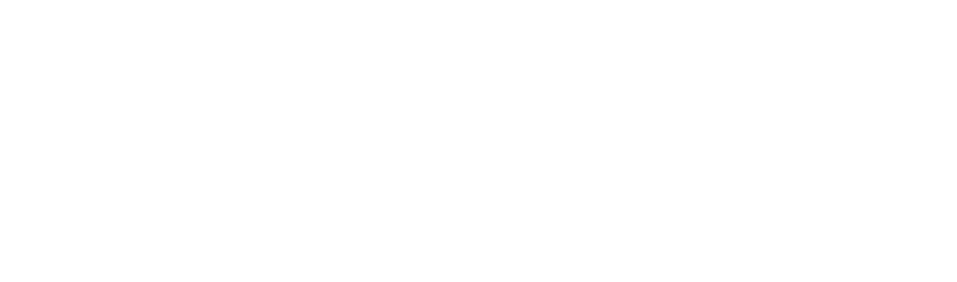
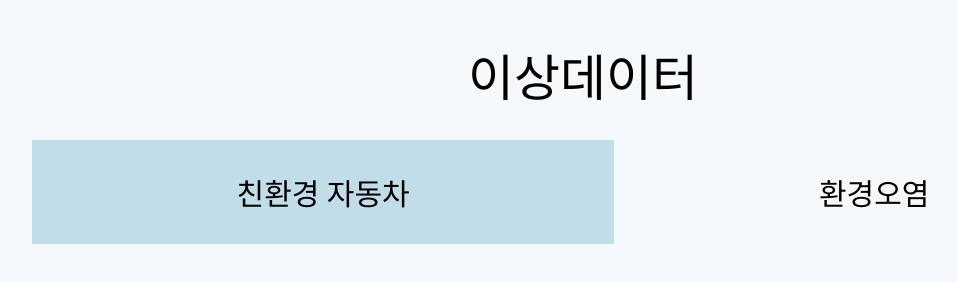
Before and after one commit to Minchonang/Isang-data, a plain HTML site: page html/index.html in a window 1280 px wide. Shown: the whole page, without its empty margins (57-1014 px from the left). Drawn offline with Linux system fonts and the light colour scheme; a web font is replaced by a local one.

Commit message:
헤더, 탭 영역 구현

```diff
--- a/css/index.css
+++ b/css/index.css
@@ -0,0 +1,89 @@
+/* 안성탕면체 Bold */
+@font-face {
+	font-family: "Ansungtangmyun-Bold";
+	src: url("https://cdn.jsdelivr.net/gh/projectnoonnu/noonfonts_11-01@1.0/Ansungtangmyun-Bold.woff2")
+		format("woff2");
+	font-weight: normal;
+	font-style: normal;
+}
+/* 배민 도현체 */
+@font-face {
+	font-family: "BMDOHYEON";
+	src: url("https://cdn.jsdelivr.net/gh/projectnoonnu/noonfonts_one@1.0/BMDOHYEON.woff")
+		format("woff");
+	font-weight: normal;
+	font-style: normal;
+}
+/* 배민 주아체 */
+@font-face {
+	font-family: "BMJUA";
+	src: url("https://cdn.jsdelivr.net/gh/projectnoonnu/noonfonts_one@1.0/BMJUA.woff")
+		format("woff");
+	font-weight: normal;
+	font-style: normal;
+}
+@font-face {
+   font-family: 'NanumSquareNeo-Variable';
+   src: url('https://cdn.jsdelivr.net/gh/projectnoonnu/noonfonts_11-01@1.0/NanumSquareNeo-Variable.woff2') format('woff2');
+   font-weight: normal;
+   font-style: normal;
+}
+
+.all_area {
+   display: flex;
+   flex-direction: column;
+   margin: 0 30px;
+}
+
+body {
+   background-color: #f6f9fc;
+}
+
+/* 헤더 영역 */
+.header {
+   display: flex;
+   justify-content: center;
+   align-items: center;
+   margin: 30px 0;
+   font-family: "NanumSquareNeo-Variable";
+   font-size: 50px;
+   cursor: default;
+   -webkit-user-select:none;
+   -moz-user-select:none;
+   -ms-user-select:none;
+   user-select: none;
+}
+
+.headline {
+   /* margin: 0 10% 0 10%; */
+   height: 2px;
+   background-color: rgb(189, 189, 189);
+}
+
+.tab_bar_area{
+   display: flex;
+   flex-direction: row;
+   justify-content: center;
+   align-items: center;
+   font-family: "NanumSquareNeo-Variable";
+   font-size: 30px;
+   -webkit-user-select:none;
+   -moz-user-select:none;
+   -ms-user-select:none;
+   user-select: none;
+}
+
+.tab_ecoFriendlyCar,
+.tab_env {
+   padding: 30px 17%;
+   cursor: pointer;
+}
+
+.tab_ecoFriendlyCar {
+   background-color: rgb(193, 221, 231);
+}
+
+.tab_ecoFriendlyCar:hover,
+.tab_env:hover {
+   background-color: lightblue;
+}
--- a/html/index.html
+++ b/html/index.html
@@ -6,6 +6,26 @@
 		<link rel="stylesheet" href="../CSS/index.css" />
 		<title>이상데이터</title>
 	</head>
-	<body></body>
+	<body>
+		<div class="all_area">
+			<header class="header_area">
+				<div class="header">
+					이상데이터
+				</div>
+				<!-- <div class="headline"></div> -->
+				<div class="tab_bar_area">
+					<div class="tab_ecoFriendlyCar">
+						<div >친환경 자동차</div>
+					</div>
+					<div class="tab_env">
+						<div >환경오염</div>
+					</div>
+				</div>
+			</header>
+			<main class="main_area">
+				<div></div>
+			</main>
+		</div>
+	</body>
 	<script src="../js/index.js"></script>
 </html>
```
